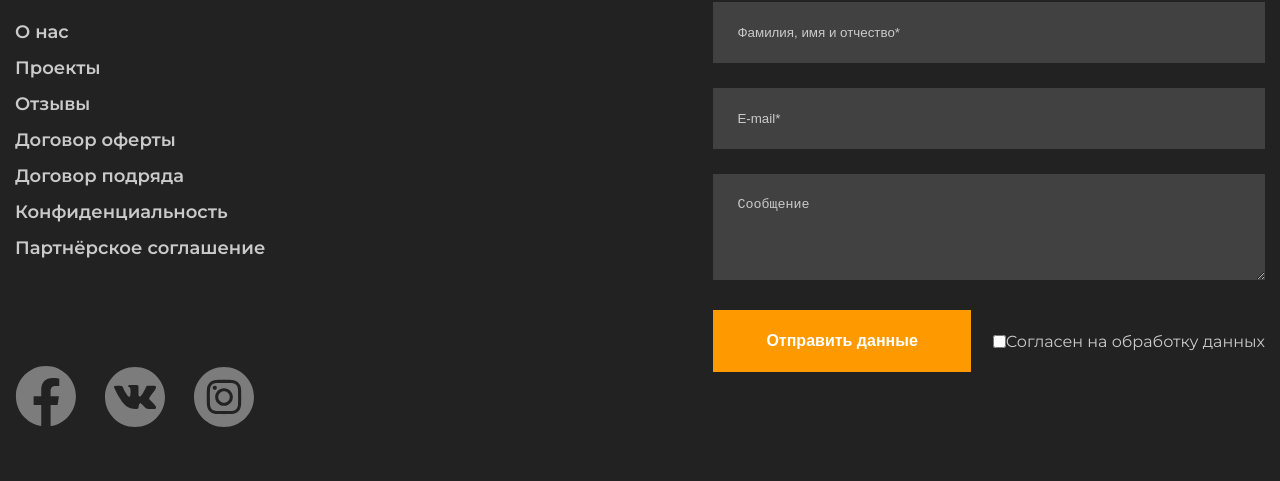
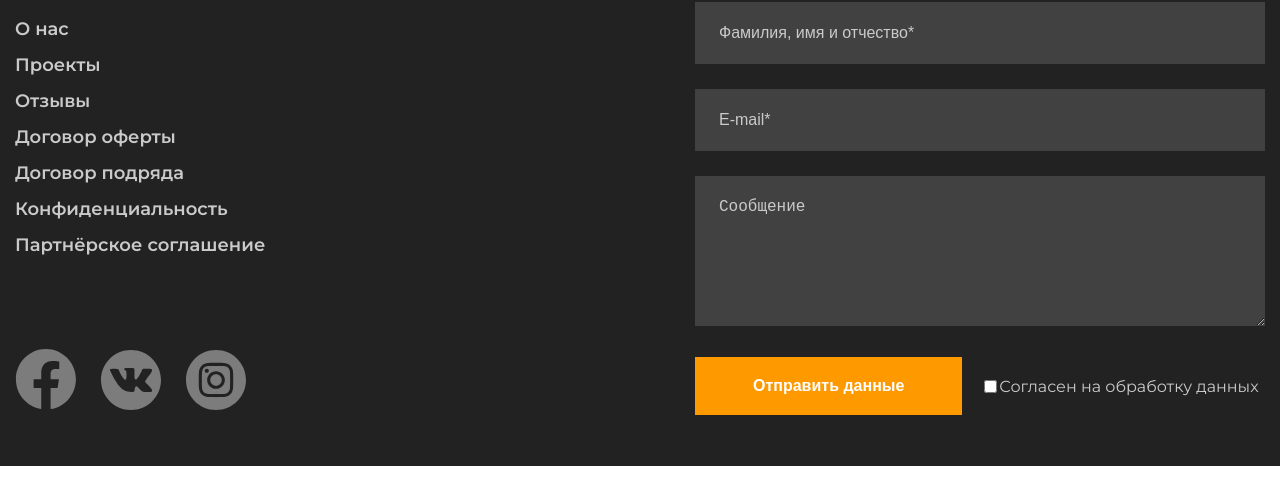
Before and after one commit to arshavin0309/Evklid, a plain HTML site: page index.html in a window 1280 px wide. Shown: the part 3594-4075 px from the top of the page. Drawn offline with nearby package versions, Linux system fonts and the light colour scheme; a web font is replaced by a local one.

Commit message:
changed perfect pixel 1920

```diff
--- a/css/style.css
+++ b/css/style.css
@@ -658,7 +658,8 @@ header {
 
 .footer__center{
   display: flex;
-  padding-left: 95px;
+  min-width: 570px;
+  margin-left: 116px;
   flex-direction: column;
 }
 
@@ -694,12 +695,12 @@ header {
 }
 
 .footer__left__list {
-  margin-top: 19px;
+  margin-top: 16px;
   padding-left: 0;
 }
 
 .footer__social {
-  margin-top: 100px;
+  margin-top: 86px;
 }
 
 .footer__icon path {
@@ -719,7 +720,7 @@ header {
 }
 
 .footer__item:not(:last-child) {
-  margin-right: 25px;
+  margin-right: 21px;
 }
 
 .footer__center__title {
@@ -748,22 +749,35 @@ header {
 }
 
 .form__item {
-  padding: 23px 24px;
+  padding: 15px 24px;
   background-color: #414141;
   border: none;
+  color: var(--color-footer);
+  font-size: 16px;
+  line-height: 32px;
+  font-weight: normal;
 }
 
 .form__item::placeholder {
-  color: #CACACA;
+  font-size: 16px;
+  line-height: 32px;
+  font-weight: normal;
+  color: var(--color-footer);
 }
 
 .form__item:not(:last-child) {
   margin-bottom: 25px;
 }
 
+.form__item_area {
+  height: 150px;
+  font-size: 18px;
+  color: var(--color-discription);
+}
+
 .form__btn {
   margin-right: 22px;
-  padding: 20px 52px;
+  padding: 18px 57px;
   border: 1px solid var(--color-btn);
   background-color: var(--color-btn);
   color: var(--color-discription);
@@ -771,6 +785,7 @@ header {
 }
 
 .form__discription {
+  margin-left: 2px;
   color: var(--color-footer);
 }
 
@@ -979,9 +994,9 @@ header {
     padding: 20px 40px;
   }
 
-  .form__item_area {
+  /* .form__item_area {
     height: 150px;
-  }
+  } */
 }
 
 @media (max-width: 768px) {
```
